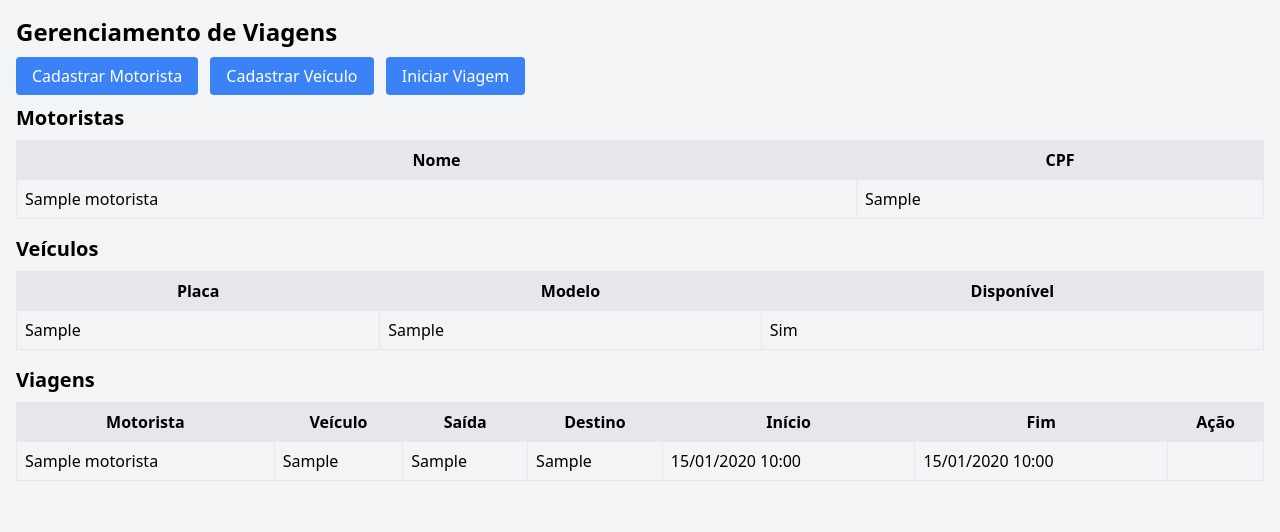
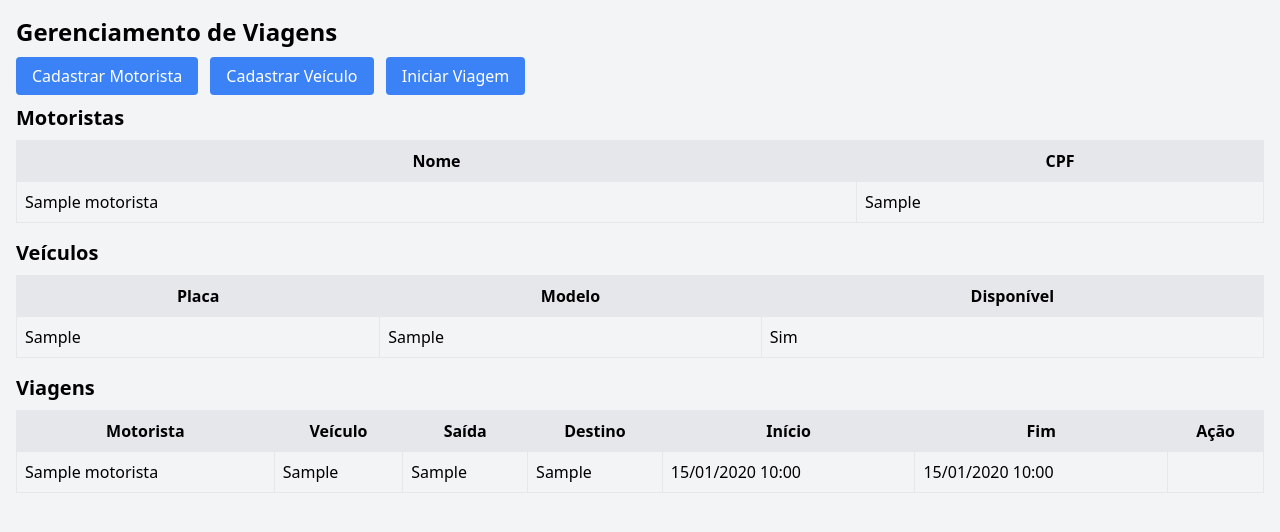
Before and after one commit to Andresaldanha3510/rastramento-flask, a Flask app: page / in a window 1280 px wide. Shown: the top 532 px of the page. Run offline with Flask 3, Linux system fonts and the light colour scheme; tables that the repository leaves empty hold one stand-in row (values such as "Sample post").

Commit message:
Update index.html

```diff
--- a/Templates/index.html
+++ b/Templates/index.html
@@ -1,48 +1,9 @@
-<script type="text/javascript">
-        var gk_isXlsx = false;
-        var gk_xlsxFileLookup = {};
-        var gk_fileData = {};
-        function filledCell(cell) {
-          return cell !== '' && cell != null;
-        }
-        function loadFileData(filename) {
-        if (gk_isXlsx && gk_xlsxFileLookup[filename]) {
-            try {
-                var workbook = XLSX.read(gk_fileData[filename], { type: 'base64' });
-                var firstSheetName = workbook.SheetNames[0];
-                var worksheet = workbook.Sheets[firstSheetName];
-
-                // Convert sheet to JSON to filter blank rows
-                var jsonData = XLSX.utils.sheet_to_json(worksheet, { header: 1, blankrows: false, defval: '' });
-                // Filter out blank rows (rows where all cells are empty, null, or undefined)
-                var filteredData = jsonData.filter(row => row.some(filledCell));
-
-                // Heuristic to find the header row by ignoring rows with fewer filled cells than the next row
-                var headerRowIndex = filteredData.findIndex((row, index) =>
-                  row.filter(filledCell).length >= filteredData[index + 1]?.filter(filledCell).length
-                );
-                // Fallback
-                if (headerRowIndex === -1 || headerRowIndex > 25) {
-                  headerRowIndex = 0;
-                }
-
-                // Convert filtered JSON back to CSV
-                var csv = XLSX.utils.aoa_to_sheet(filteredData.slice(headerRowIndex)); // Create a new sheet from filtered array of arrays
-                csv = XLSX.utils.sheet_to_csv(csv, { header: 1 });
-                return csv;
-            } catch (e) {
-                console.error(e);
-                return "";
-            }
-        }
-        return gk_fileData[filename] || "";
-        }
-        </script><!DOCTYPE html>
+<!DOCTYPE html>
 <html lang="pt-br">
 <head>
-    <meta charset="UTF-8">
+    <meta charset="UTF-8" />
     <title>Gerenciamento de Viagens</title>
-    <link href="https://cdn.jsdelivr.net/npm/tailwindcss@2.2.19/dist/tailwind.min.css" rel="stylesheet">
+    <link href="https://cdn.jsdelivr.net/npm/tailwindcss@2.2.19/dist/tailwind.min.css" rel="stylesheet" />
 </head>
 <body class="bg-gray-100">
     <div class="container mx-auto p-4">
@@ -65,26 +26,33 @@
         </div>
 
         <h2 class="text-xl font-semibold mb-2">Motoristas</h2>
-        <table class="w-full mb-4 border">
-            <tr class="bg-gray-200">
+        <table class="w-full mb-4 border border-gray-300">
+            <thead class="bg-gray-200">
+                <tr>
                     <th class="border p-2">Nome</th>
                     <th class="border p-2">CPF</th>
                 </tr>
+            </thead>
+            <tbody>
                 {% for motorista in motoristas %}
                 <tr>
                     <td class="border p-2">{{ motorista.nome }}</td>
                     <td class="border p-2">{{ motorista.cpf }}</td>
                 </tr>
                 {% endfor %}
+            </tbody>
         </table>
 
         <h2 class="text-xl font-semibold mb-2">Veículos</h2>
-        <table class="w-full mb-4 border">
-            <tr class="bg-gray-200">
+        <table class="w-full mb-4 border border-gray-300">
+            <thead class="bg-gray-200">
+                <tr>
                     <th class="border p-2">Placa</th>
                     <th class="border p-2">Modelo</th>
                     <th class="border p-2">Disponível</th>
                 </tr>
+            </thead>
+            <tbody>
                 {% for veiculo in veiculos %}
                 <tr>
                     <td class="border p-2">{{ veiculo.placa }}</td>
@@ -92,11 +60,13 @@
                     <td class="border p-2">{{ 'Sim' if veiculo.disponivel else 'Não' }}</td>
                 </tr>
                 {% endfor %}
+            </tbody>
         </table>
 
         <h2 class="text-xl font-semibold mb-2">Viagens</h2>
-        <table class="w-full border">
-            <tr class="bg-gray-200">
+        <table class="w-full border border-gray-300">
+            <thead class="bg-gray-200">
+                <tr>
                     <th class="border p-2">Motorista</th>
                     <th class="border p-2">Veículo</th>
                     <th class="border p-2">Saída</th>
@@ -105,6 +75,8 @@
                     <th class="border p-2">Fim</th>
                     <th class="border p-2">Ação</th>
                 </tr>
+            </thead>
+            <tbody>
                 {% for viagem in viagens %}
                 <tr>
                     <td class="border p-2">{{ viagem.motorista.nome }}</td>
@@ -112,14 +84,19 @@
                     <td class="border p-2">{{ viagem.endereco_saida }}</td>
                     <td class="border p-2">{{ viagem.endereco_destino }}</td>
                     <td class="border p-2">{{ viagem.data_inicio.strftime('%d/%m/%Y %H:%M') }}</td>
-                <td class="border p-2">{{ viagem.data_fim.strftime('%d/%m/%Y %H:%M') if viagem.data_fim else 'Em andamento' }}</td>
+                    <td class="border p-2">
+                        {{ viagem.data_fim.strftime('%d/%m/%Y %H:%M') if viagem.data_fim else 'Em andamento' }}
+                    </td>
                     <td class="border p-2">
                         {% if not viagem.data_fim %}
-                    <a href="{{ url_for('finalizar_viagem', viagem_id=viagem.id) }}" class="bg-red-500 text-white px-2 py-1 rounded">Finalizar</a>
+                        <a href="{{ url_for('finalizar_viagem', viagem_id=viagem.id) }}" class="bg-red-500 text-white px-2 py-1 rounded hover:bg-red-600">
+                            Finalizar
+                        </a>
                         {% endif %}
                     </td>
                 </tr>
                 {% endfor %}
+            </tbody>
         </table>
     </div>
 </body>
```
Lines whose indentation alone changed are shown as unchanged.
